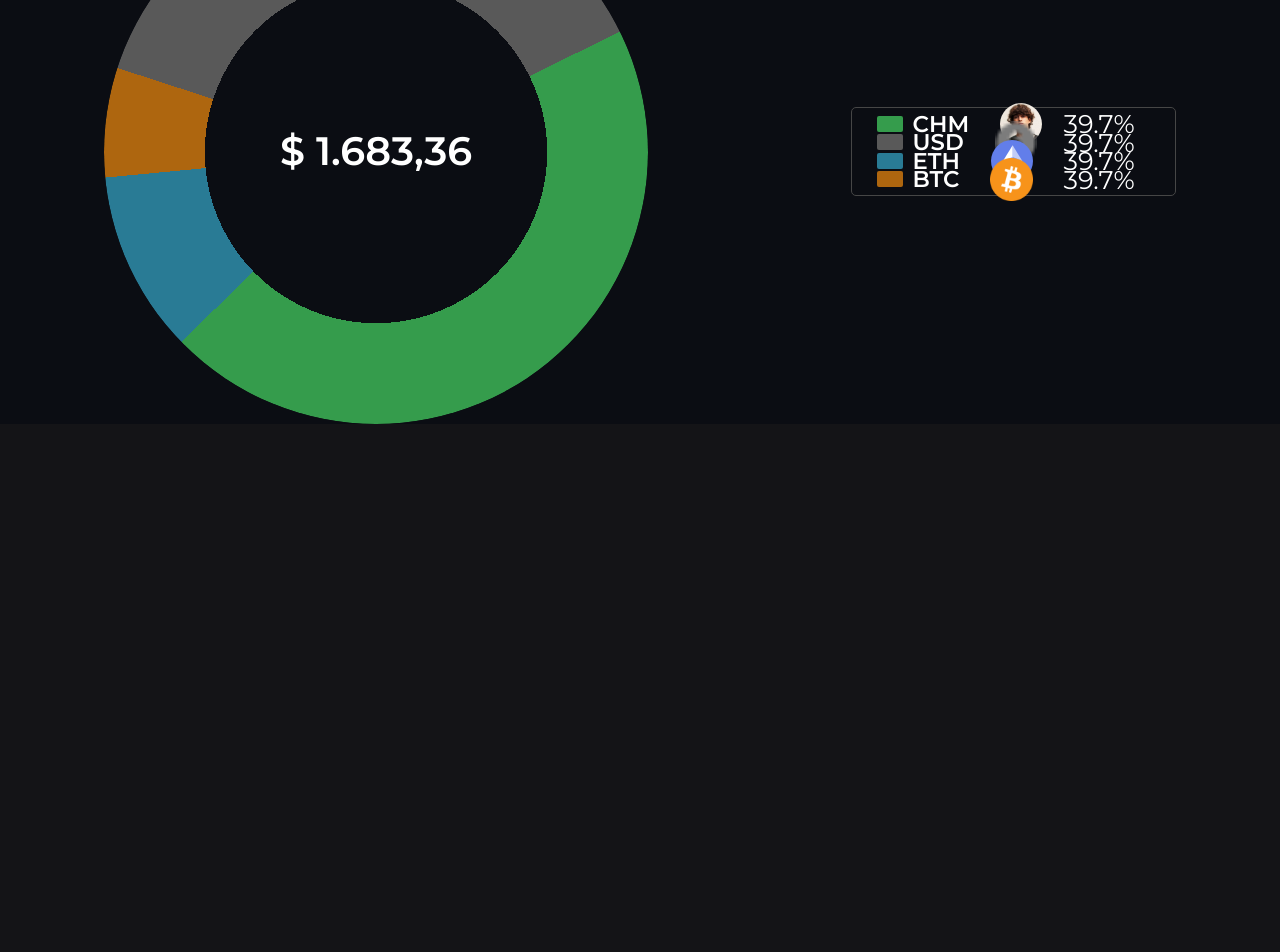
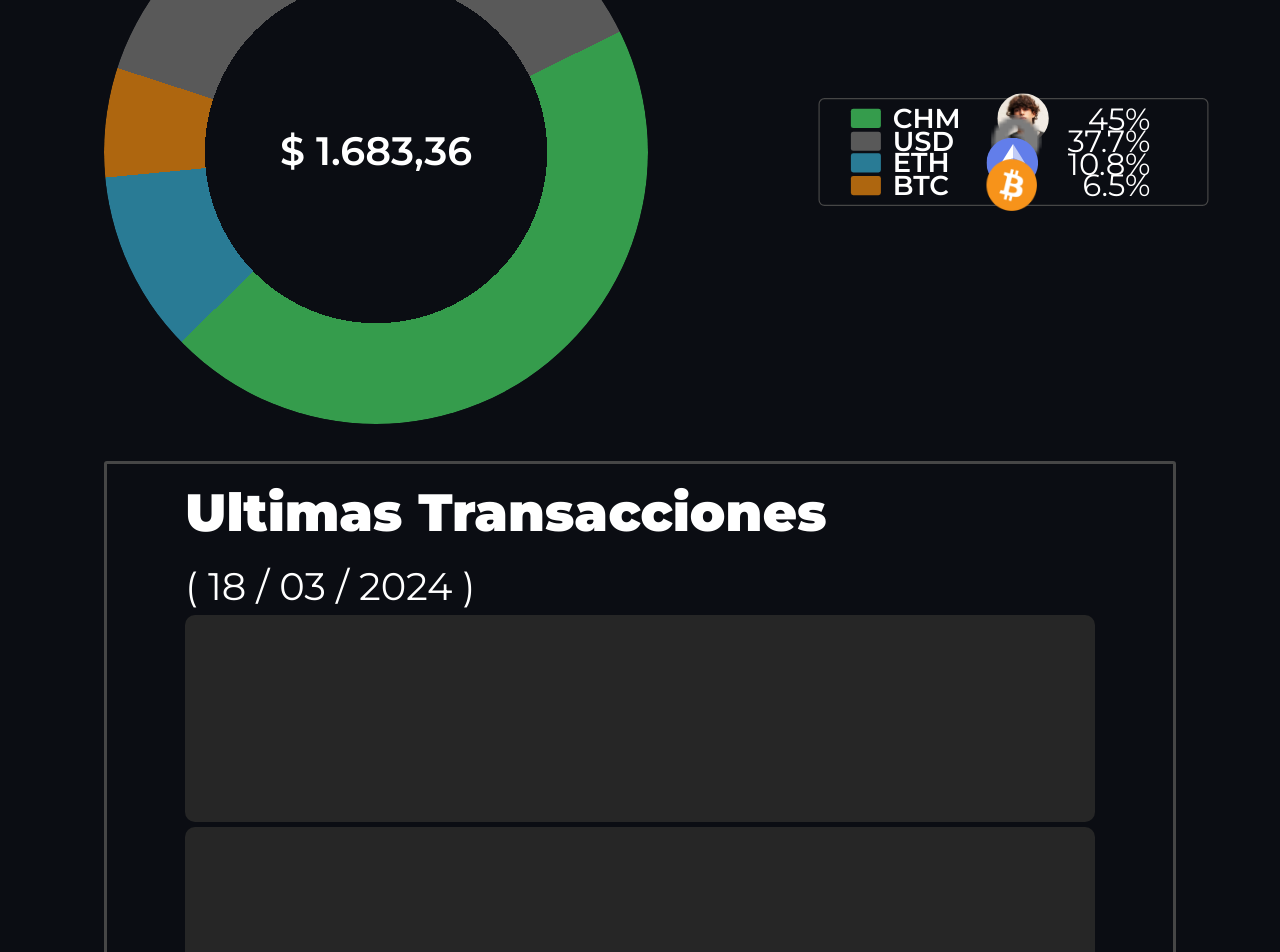
Before and after one commit to Yaguarete4/Fraktal, a React (Vite) app in the folder FrontEnd/Fraktal/: page /wallet in a window 1280 px wide. Shown: the part 1340-2292 px from the top of the page. Before the commit the page ends 1764 px from the top, so only its background shows below. Built offline with nearby package versions, Linux system fonts and the light colour scheme.

Commit message:
wallettt

```diff
--- a/FrontEnd/Fraktal/src/components/Wallet.jsx
+++ b/FrontEnd/Fraktal/src/components/Wallet.jsx
@@ -82,27 +82,38 @@ export const Wallet = () => {
                    <div className="c1"></div>
                    <div className="t1">CHM</div>
                    <img className="t-img" src={a3}></img>
-                   <div className="porc">39.7%</div>
+                   <div className="porc">45%</div>
                   </div>
                   <div className="sector">
                    <div className="c2"></div>
                    <div className="t1">USD</div>
                    <img className="t-img" src={a5}></img>
-                   <div className="porc">39.7%</div>
+                   <div className="porc">37.7%</div>
                   </div>
                   <div className="sector">
                    <div className="c3"></div>
                    <div className="t1">ETH</div>
                    <img className="t-img" src={a2}></img>
-                   <div className="porc">39.7%</div>
+                   <div className="porc">10.8%</div>
                   </div>
                   <div className="sector">
                    <div className="c4"></div>
                    <div className="t1">BTC</div>
                    <img className="t-img" src={a1}></img>
-                   <div className="porc">39.7%</div>
+                   <div className="porc">6.5%</div>
                   </div>
                 </div>
+              </div>
+            </div>
+            <div className="caja-act">
+              <div className="act-pad">
+                <div className="rendimiento-titu">Ultimas Transacciones</div>
+                <div className="fecha">( 18 / 03 / 2024 )</div>
+                <div className="infoo"></div>
+                <div className="infoo"></div>
+                <div className="fecha">( 18 / 03 / 2024 )</div>
+                <div className="infoo"></div>
+                <div className="infoo"></div>
               </div>
             </div>
           </div>
--- a/FrontEnd/Fraktal/src/css/style.css
+++ b/FrontEnd/Fraktal/src/css/style.css
@@ -32,7 +32,7 @@ header{
   position: relative;
   border: none;
   background: none;
-  text-transform: uppercase;
+  /* text-transform: uppercase; */
   transition-timing-function: cubic-bezier(0.25, 0.8, 0.25, 1);
   transition-duration: 400ms;
   transition-property: color;
--- a/FrontEnd/Fraktal/src/css/style1.css
+++ b/FrontEnd/Fraktal/src/css/style1.css
@@ -198,10 +198,11 @@
 @media (max-width: 700px) {
 .titulo, .animated-text{
   font-size: 30px;
+  margin-top: 40px;
 }
 .wrap-img{
-    width: 9.1vw;
-    height: 9.1vw;
+    width: 12.1vw;
+    height: 12.1vw;
     display: flex;
   }
 .itemLeft,
@@ -227,6 +228,7 @@
   }
   .subtitu{
     font-size: 10px;
+    margin-bottom: 40px;
   }
 }
 @media (min-width: 710px){
--- a/FrontEnd/Fraktal/src/css/wallet.css
+++ b/FrontEnd/Fraktal/src/css/wallet.css
@@ -115,7 +115,8 @@ animation: fadeInDown 0.5s ease-in-out;
 .caja-reparticion{
   justify-content: space-between;
   display: flex;
-  margin-top: 30px  ;
+  margin-top: 30px;
+  margin-bottom: 30px;
   align-items: center;
   align-content: center;
 }
@@ -126,6 +127,7 @@ animation: fadeInDown 0.5s ease-in-out;
   border: #464646 1px solid;
   display: flex;
   flex-direction: row;
+  transform: scale(1.2);
 }
 .cuadra{
   display: flex;
@@ -286,3 +288,28 @@ flex-direction: row;
   color: white;
   margin-left:auto ;
 }
+.caja-act{
+  width: 100%;
+border-radius: 3px ;
+border: #464646 solid 3px;
+display: flex;
+flex-direction: column;
+margin-top: 37px;
+}
+.fecha{
+  margin-top: 14px;
+  font-size: 3vw;
+  color: white;
+  font-weight: normal;
+}
+.act-pad{
+  margin-left: 6.1vw;
+  margin-right: 6.1vw;
+}
+.infoo{
+  background-color: #262626;
+  aspect-ratio: 290/66;
+  border-radius: 10px;
+  margin-top: 5px;
+  margin-bottom: 5px;
+}
```
